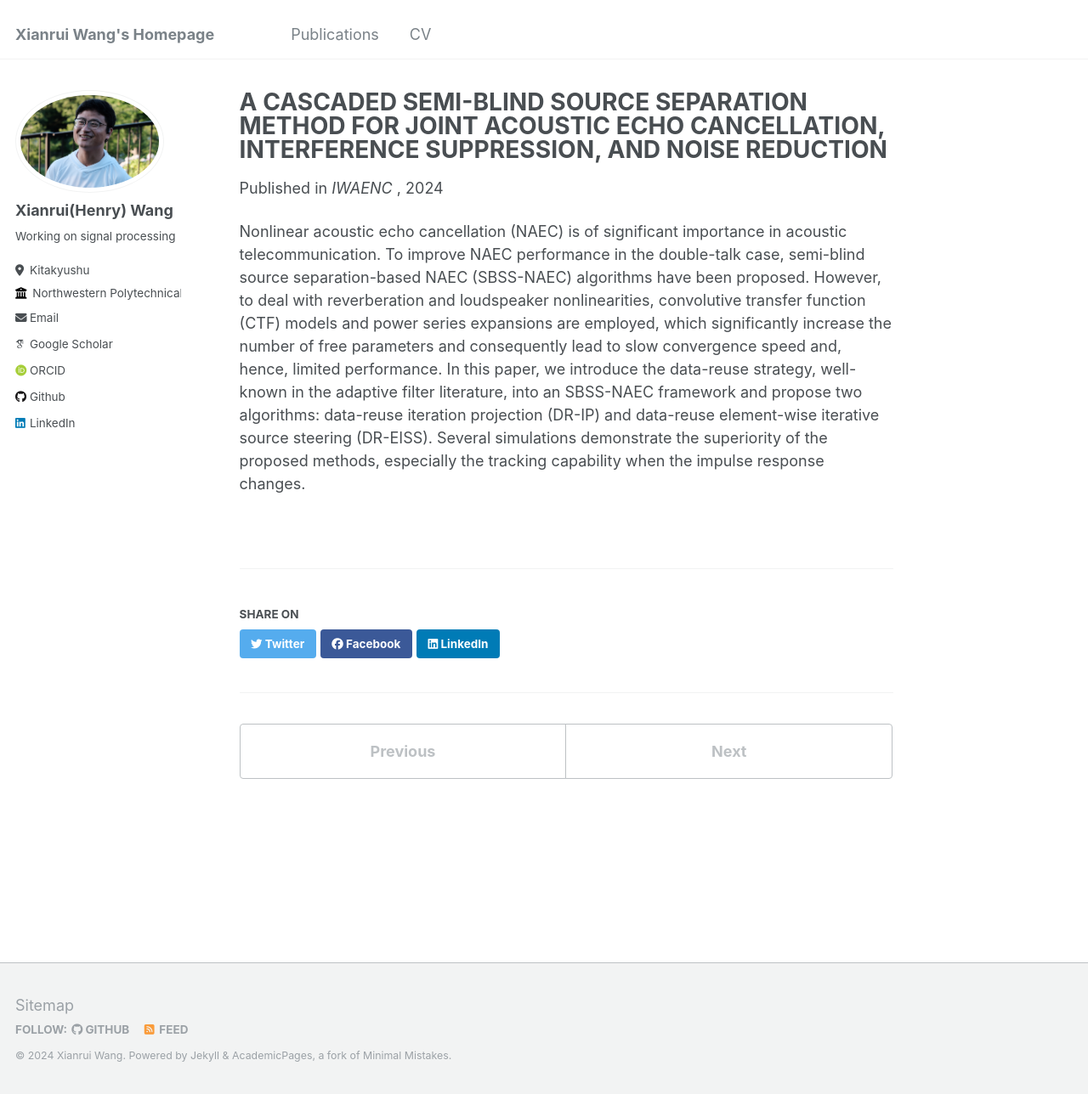
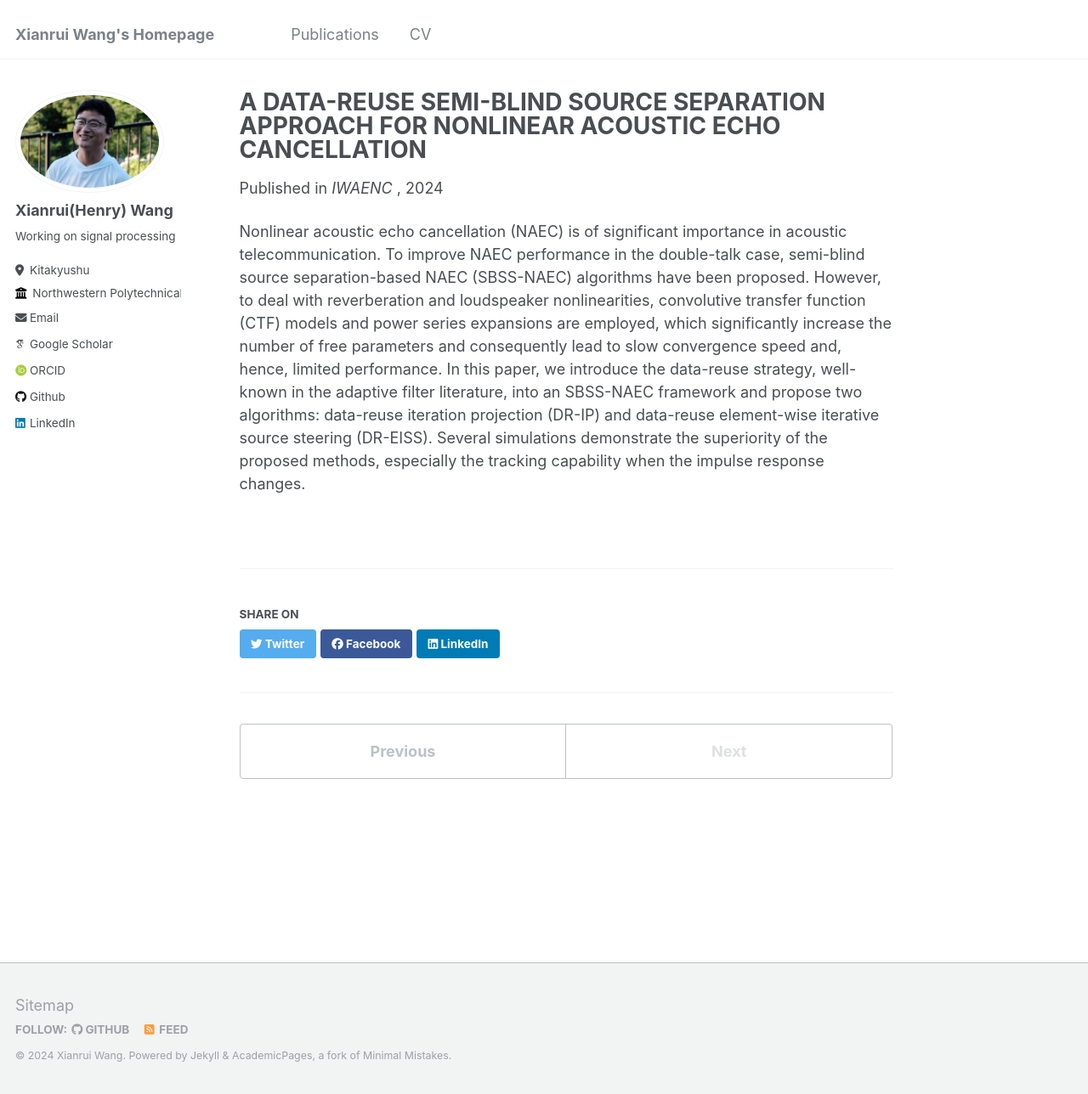
Before and after one commit to XianruiWang/XianruiWang.github.io, a Jekyll site: the page built from _publications/2024-09-12-paper-datareuse-number-15.md, in a window 1280 px wide and 1288 px high. Shown: the whole window at 85% size. Built offline with Jekyll 4.4.1, drawn with Linux system fonts in a browser that asks for light colours; some web fonts are replaced.

Commit message:
modifyIWAENC2024

```diff
--- a/_publications/2024-09-12-paper-datareuse-number-15.md
+++ b/_publications/2024-09-12-paper-datareuse-number-15.md
@@ -1,10 +1,10 @@
 ---
-title: "A CASCADED SEMI-BLIND SOURCE SEPARATION METHOD FOR JOINT ACOUSTIC ECHO
-CANCELLATION, INTERFERENCE SUPPRESSION, AND NOISE REDUCTION"
+title: "A DATA-REUSE SEMI-BLIND SOURCE SEPARATION APPROACH FOR NONLINEAR
+ACOUSTIC ECHO CANCELLATION"
 collection: publications
 permalink: /publication/2024-09-12-paper-datareuse-number-15
 excerpt: #''
-date: 2024-04-13
+date: 2024-09-12
 venue: 'IWAENC '
 slidesurl: #'http://academicpages.github.io/files/slides1.pdf'
 paperurl: 'http://XianruiWang.github.io/files/datareuse.pdf'
```
Also changed, not shown: _publications/2024-09-12-paper-aeciva-number-14.md (+1 -1 lines).
